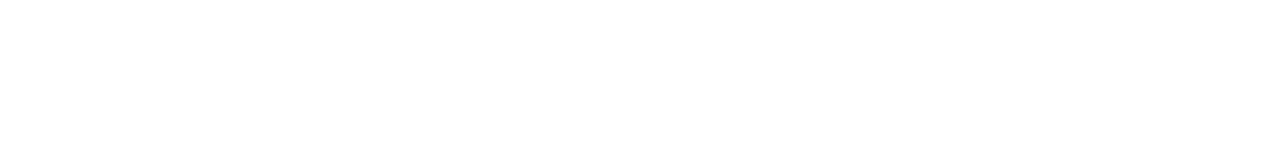
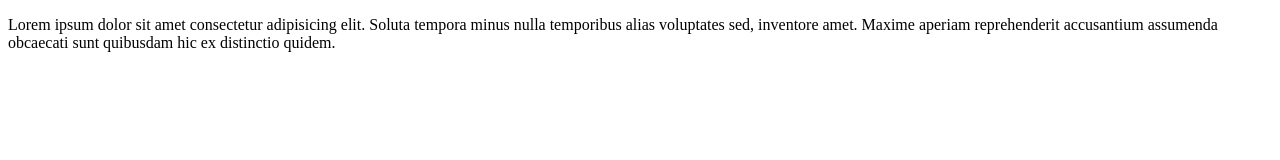
Before and after one commit to hhuuthien/git-test-coursera, a plain HTML site: page index.html in a window 1280 px wide. Drawn offline with Linux system fonts and the light colour scheme.

Commit message:
second commit

```diff
--- a/index.html
+++ b/index.html
@@ -6,5 +6,12 @@
     <meta name="viewport" content="width=device-width, initial-scale=1.0" />
     <title>Document</title>
   </head>
-  <body></body>
+  <body>
+    <p>
+      Lorem ipsum dolor sit amet consectetur adipisicing elit. Soluta tempora
+      minus nulla temporibus alias voluptates sed, inventore amet. Maxime
+      aperiam reprehenderit accusantium assumenda obcaecati sunt quibusdam hic
+      ex distinctio quidem.
+    </p>
+  </body>
 </html>
```
Also changed, not shown: test.html (added, +10 -0 lines).
